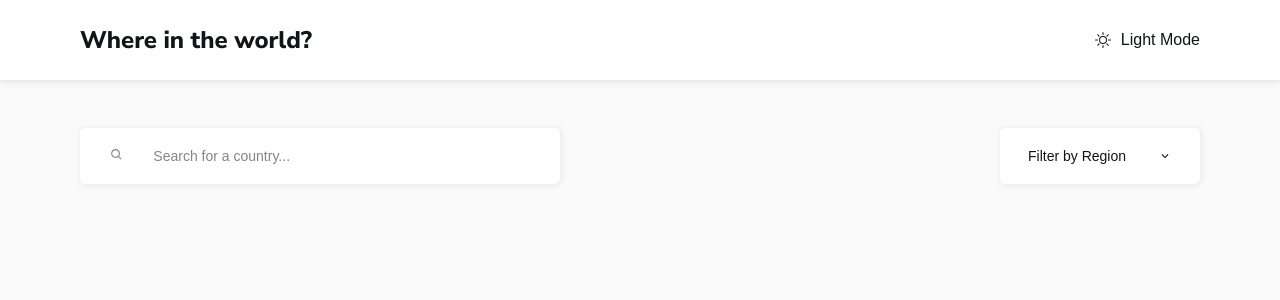
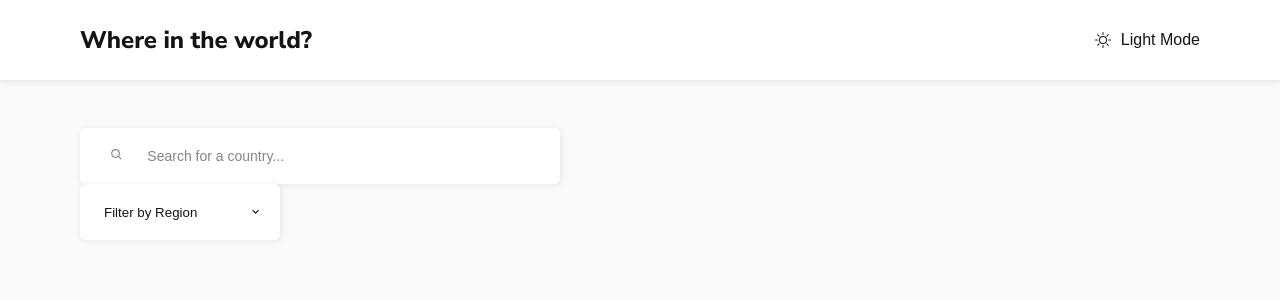
Before and after one commit to codevivi/rest-countries-api-with-color-theme-switcher, a React (Create React App) app: page / in a window 1280 px wide. Shown: the top 300 px of the page. Built offline with nearby package versions, Linux system fonts and the light colour scheme.

Commit message:
restructrure scss

```diff
--- /dev/null
+++ b/src/components/Controls/_controls.scss
@@ -0,0 +1,20 @@
+@use "./../../scss/utils/variables" as *;
+
+.controls {
+  display: flex;
+  flex-direction: column;
+  align-items: flex-start;
+  justify-content: center;
+  gap: $search-mb-l;
+
+  @media screen and (min-width: $tablet) {
+    align-items: center;
+    margin-bottom: $gap-s;
+    flex-direction: row;
+    justify-content: space-between;
+
+    @media screen and (min-width: $tablet) {
+      margin-bottom: $gap-l;
+    }
+  }
+}
--- a/src/components/Filter/_filter.scss
+++ b/src/components/Filter/_filter.scss
@@ -1,32 +1,27 @@
-@use "./../../scss/utils/variables" as v;
-@use "./../../scss/utils/mixins" as m;
+@use "./../../scss/utils/variables" as *;
+@use "./../../scss/utils/mixins" as *;
 .filter {
-  width: v.$filter-w;
-  height: v.$filter-h-s;
+  width: 200px;
+  height: $input-box-h-s;
   font-size: 12px;
   position: relative;
   .expand-btn {
-    @include m.shadow();
-    @include m.flexBetween();
+    @include shadow();
+    @include flexBetween();
     border-radius: 6px;
-    padding: 0 2em;
-    width: v.$filter-w;
-    height: v.$filter-h-s;
+    padding: 0 18px 0 24px;
+    height: 100%;
     width: 100%;
-  }
-
-  button {
-    font-size: inherit;
   }
   .selection {
     position: absolute;
     top: 100% + 20%;
     width: 100%;
-    padding: 0.5em 2em;
+    padding: 0.5em 18px 0.5em 24px;
     display: flex;
     flex-direction: column;
     border-radius: 6px;
-    @include m.shadow();
+    @include shadow();
     button {
       padding: 0.5em 0;
       width: 100%;
@@ -34,17 +29,16 @@
       border-bottom: 1px solid transparent;
       &:hover,
       &:focus {
-        border-bottom: 1px solid v.$input-on-light;
+        // border-bottom: 1px solid $text-shaded;
+        text-decoration: underline;
+        text-decoration-color: $text-shaded;
+        text-decoration-thickness: 2px;
       }
     }
   }
 
-  @media screen and (min-width: v.$tablet) {
-    height: v.$filter-h-l;
-
+  @media screen and (min-width: $tablet) {
+    height: $input-box-h-l;
     font-size: 14px;
-    .expand-btn {
-      height: v.$filter-h-l;
-    }
   }
 }
--- a/src/components/Header/_header.scss
+++ b/src/components/Header/_header.scss
@@ -1,22 +1,29 @@
-@use "./../../scss/utils/variables" as v;
-@use "./../../scss/utils/mixins" as m;
+@use "./../../scss/utils/variables" as *;
+@use "./../../scss/utils/mixins" as *;
 .main-header {
   position: fixed;
   top: 0;
   width: 100%;
   box-shadow: 0px 1px 7px rgba(0, 0, 0, 0.12);
+  h1 {
+    font-size: 16px;
+    font-weight: 800;
+    @media screen and (min-width: $tablet) {
+      font-size: 24px;
+    }
+  }
   .container {
-    height: v.$header-h;
+    height: $header-h;
     width: 100%;
-    @include m.flexBetween();
+    @include flexBetween();
   }
 
   .theme-toggler {
-    @include m.flexBetween();
+    @include flexBetween();
     font-size: 12px;
-    gap: 0.6em;
-    @media screen and (min-width: v.$tablet) {
-      font-size: 1rem;
+    gap: 10px;
+    @media screen and (min-width: $tablet) {
+      font-size: 16px;
     }
   }
 }
--- a/src/components/Search/Search.jsx
+++ b/src/components/Search/Search.jsx
@@ -6,7 +6,7 @@ function Search() {
     console.log(e);
   };
   return (
-    <form className="search-form bg">
+    <form className="search-form bg text-shaded">
       <button onClick={handleSubmit}>
         <BiSearch id="icon" />
       </button>
--- a/src/components/Search/_search.scss
+++ b/src/components/Search/_search.scss
@@ -1,50 +1,27 @@
-@use "../../scss/utils/variables" as v;
-@use "../../scss/utils/mixins" as m;
+@use "../../scss/utils/variables" as *;
+@use "../../scss/utils/mixins" as *;
 .search-form {
   width: 100%;
-  height: v.$search-h-s;
+  min-width: fit-content;
+  height: $input-box-h-s;
   display: flex;
   align-items: center;
   justify-content: flex-start;
-  border-radius: 6px;
+  border-radius: $radius-l;
   font-size: 12px;
-  @include m.shadow();
+  overflow: hidden;
+  @include shadow();
   button {
-    padding: 0 30px;
+    height: 100%;
+    padding: 0 24px 0 30px;
   }
   input {
     flex: 1;
   }
-  @media screen and (min-width: v.$tablet) {
+  @media screen and (min-width: $tablet) {
     width: 60%;
-    max-width: v.$search-w-l;
-    height: v.$search-h-l;
+    max-width: 480px;
+    height: $input-box-h-l;
     font-size: 14px;
   }
-
-  @media screen and (min-width: v.$desktop) {
-    width: v.$search-w-l;
-  }
 }
-.light {
-  .search-form {
-    color: v.$input-on-light;
-    input {
-      color: v.$text-on-light;
-      &::placeholder {
-        color: v.$input-on-light;
-      }
-    }
-  }
-}
-.dark {
-  .search-form {
-    color: v.$text-on-dark;
-    input {
-      color: v.$text-on-dark;
-      &::placeholder {
-        color: v.$text-on-dark;
-      }
-    }
-  }
-}
--- a/src/scss/_base.scss
+++ b/src/scss/_base.scss
@@ -1,4 +1,4 @@
-@use "./utils/variables" as v;
+@use "./utils/variables" as *;
 @import url("https://fonts.googleapis.com/css2?family=Nunito+Sans:wght@200;300;400;500;600;700;800;900&display=swap");
 * {
   margin: 0;
@@ -13,18 +13,6 @@ body {
 .App {
   font-size: 14px;
   letter-spacing: -0.005em;
-  h1 {
-    font-size: 16px;
-    font-weight: 800;
-    @media screen and (min-width: v.$tablet) {
-      font-size: 24px;
-    }
-  }
-
-  h2 {
-    font-size: 18px;
-    font-weight: 700;
-  }
   button {
     color: inherit;
     border: none;
@@ -34,19 +22,17 @@ body {
   }
   input {
     background-color: inherit;
+    color: inherit;
     border: none;
     outline: none;
     font-size: inherit;
     cursor: text;
+    &::placeholder {
+      color: inherit;
+      font-size: inherit;
+    }
   }
   .details-page {
     font-size: 16px;
-    h1 {
-      font-size: 28px;
-      letter-spacing: -0.007em;
-    }
-    h2 {
-      font-size: 24px;
-    }
   }
 }
--- a/src/scss/_layout.scss
+++ b/src/scss/_layout.scss
@@ -1,42 +1,23 @@
-@use "./utils/variables" as v;
+@use "./utils/variables" as *;
 .App {
   min-height: 100vh;
-  padding-top: v.$header-h + v.$header-mb-s;
+  padding-top: $header-h + $header-mb-s;
 
-  @media screen and (min-width: v.$tablet) {
-    padding-top: v.$header-h + v.$header-mb-l;
+  @media screen and (min-width: $tablet) {
+    padding-top: $header-h + $header-mb-l;
   }
 }
 
 .container {
-  padding: 0 v.$container-px-s;
+  padding: 0 $container-px-s;
   margin: auto;
 
-  @media screen and (min-width: v.$tablet) {
-    padding: 0 v.$container-px-l;
+  @media screen and (min-width: $tablet) {
+    padding: 0 $container-px-l;
   }
 
-  @media screen and (min-width: v.$desktop) {
+  @media screen and (min-width: $desktop) {
     padding: 0;
     max-width: 1280px;
   }
 }
-
-.controls {
-  display: flex;
-  flex-direction: column;
-  align-items: flex-start;
-  justify-content: center;
-  gap: v.$search-mb-l;
-
-  @media screen and (min-width: v.$tablet) {
-    flex-direction: row;
-    align-items: center;
-    margin-bottom: v.$gap-s;
-    justify-content: space-between;
-
-    @media screen and (min-width: v.$tablet) {
-      margin-bottom: v.$gap-s;
-    }
-  }
-}
--- a/src/scss/_themed.scss
+++ b/src/scss/_themed.scss
@@ -1,16 +1,19 @@
-@use "./utils/variables" as v;
+@use "./utils/variables" as *;
 .dark {
-  background-color: v.$dark-bg;
-  color: v.$text-on-dark;
+  background-color: $dark-bg;
+  color: $text-on-dark;
   .bg {
-    background-color: v.$dark;
+    background-color: $dark;
   }
 }
 
 .light {
-  background-color: v.$light-bg;
-  color: v.$text-on-light;
+  background-color: $light-bg;
+  color: $text-on-light;
   .bg {
-    background-color: v.$light;
+    background-color: $light;
+  }
+  .text-shaded {
+    color: $text-shaded;
   }
 }
--- a/src/scss/utils/_variables.scss
+++ b/src/scss/utils/_variables.scss
@@ -1,5 +1,7 @@
+//breakpoints
 $tablet: 678px;
 $desktop: 1440px;
+
 // colors
 $dark: hsl(209, 23%, 22%);
 $light: hsl(0, 0%, 100%);
@@ -7,16 +9,12 @@ $dark-bg: hsl(207, 26%, 17%);
 $light-bg: hsl(0, 0%, 98%);
 $text-on-dark: hsl(0, 0%, 100%);
 $text-on-light: hsl(200, 15%, 8%);
-$input-on-light: hsl(0, 0%, 52%);
+$text-shaded: hsl(0, 0%, 52%);
 
 //sizes width, height
 $header-h: 80px;
-$search-w-l: 480px;
-$search-h-l: 56px;
-$search-h-s: 48px;
-$filter-w: 200px;
-$filter-h-l: 56px;
-$filter-h-s: 48px;
+$input-box-h-l: 56px;
+$input-box-h-s: 48px;
 $card-w-l: 264px;
 $card-h-l: 336px;
 
@@ -29,3 +27,6 @@ $search-mb-l: 48px;
 
 $gap-l: 75px;
 $gap-s: 39px;
+
+$radius-s: 3px;
+$radius-l: 6px;
```
Also changed, not shown: frontendmentor_challenge/style-guide.md (+1 -1 lines), src/components/Controls/Controls.jsx (added, +13 -0 lines).
